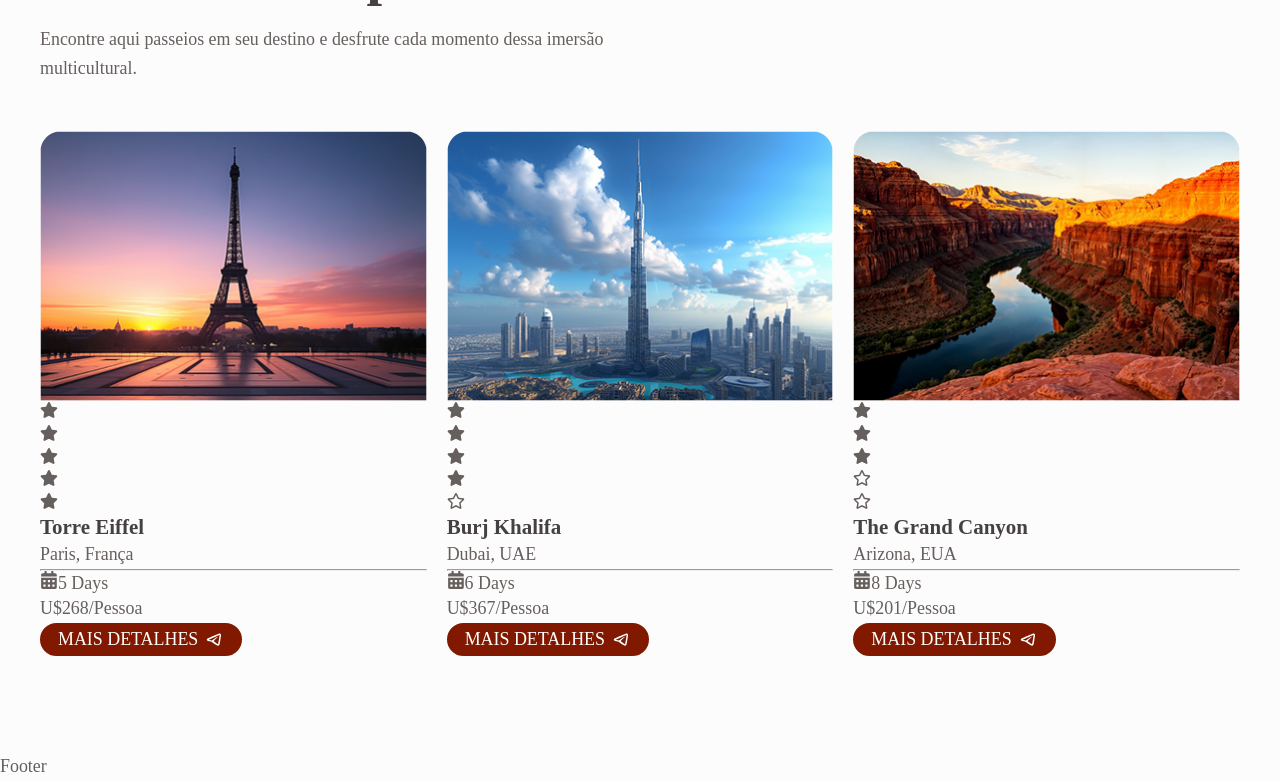
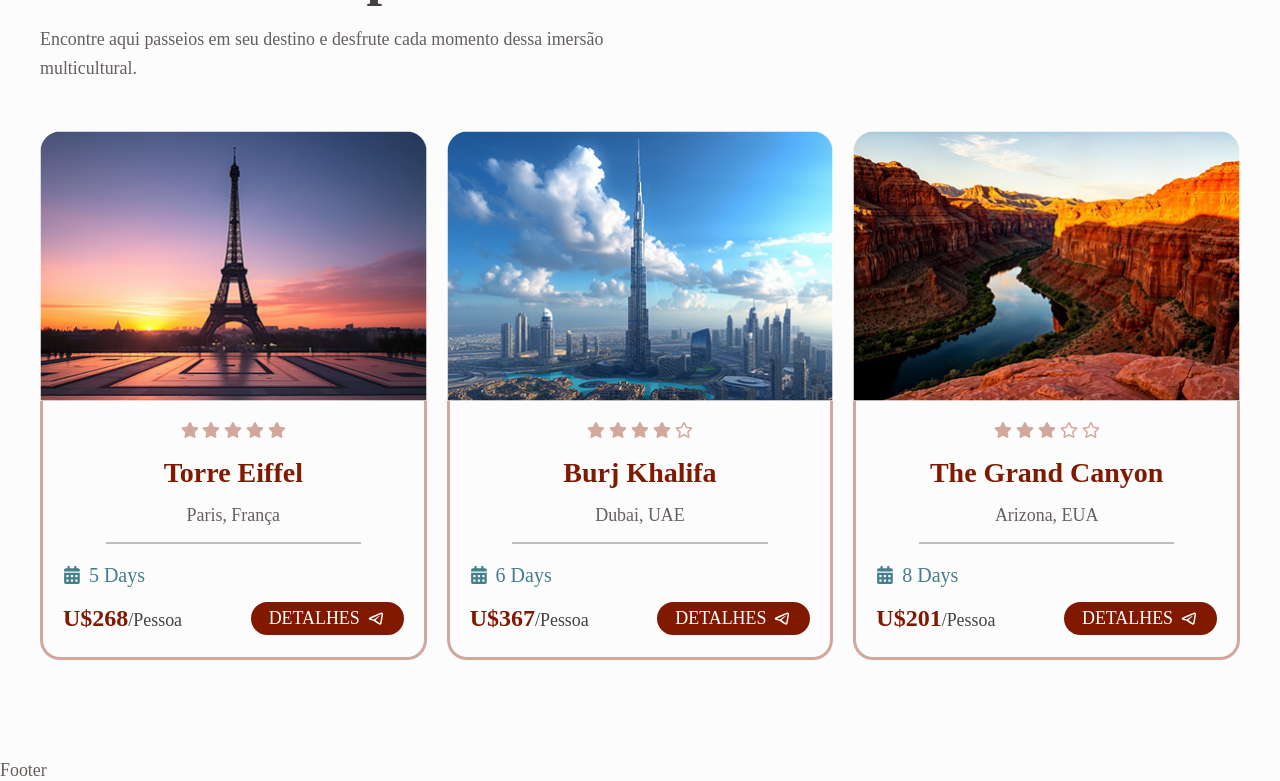
Before and after one commit to FernandoAntonioAzevedo/TravelWind, a React (Vite) app: page / in a window 1280 px wide. Shown: the part 3528-4309 px from the top of the page. Built offline with nearby package versions, Linux system fonts and the light colour scheme; a web font is replaced by a local one.

Commit message:
finalizando tours component e dando inicio a footer componets

```diff
--- a/src/components/tours/Tours.jsx
+++ b/src/components/tours/Tours.jsx
@@ -87,7 +87,7 @@ const Tours = () => {
 
                   <ScrollLink
                     to="/"
-                    name="Mais detalhes"
+                    name="Detalhes"
                     className="button"
                   >
                     <RiTelegram2Line className="button-icon" />
--- a/src/components/tours/tours.css
+++ b/src/components/tours/tours.css
@@ -1,3 +1,77 @@
 .tours {
     padding-bottom: 6.25rem;
 }
+
+.tour-img {
+    width: 100%;
+}
+
+.tour-details {
+    border: 3px solid var(--border-color);
+    border-top: none;
+    padding: 1.25rem;
+    border-radius: 0 0 1.25rem 1.25rem;
+}
+
+.star-wrapper {
+    display: flex;
+    justify-content: center;
+    column-gap: 0.25rem;
+}
+
+.star {
+    color: var(--border-color);
+}
+
+.tour-title,
+.tour-location {
+    text-align: center;
+}
+
+.tour-title {
+    color: var(--first-color);
+    font-size: var(--h2-font-size);
+    font-weight: var(--weight-700);
+    margin-block: 0.75rem;
+}
+
+.tour-location {
+    margin-bottom: 0.75rem;
+}
+
+.tour-separator {
+    width: 75%;
+    height: 0;
+    border: 1px solid var(--text-color);
+    opacity: 0.4;
+    margin-inline: auto;
+}
+
+.tour-days {
+    display: flex;
+    align-items: center;
+    column-gap: 0.5rem;
+    color: hsl(191, 34%, 41%);
+    font-size: var(--larger-font-size);
+    margin-block: 1.25rem 0.75rem;
+}
+
+.tour-icon {
+    font-size: var(--normal-font-size);
+}
+
+.tour-bottom {
+    display: flex;
+    justify-content: space-between;
+    align-items: center;
+}
+
+.tour-price {
+    color: var(--first-color);
+    font-size: var(--h3-font-size);
+    font-weight: var(--weight-700);
+}
+
+.tour-person {
+    color: var(--title-color);
+}
```
